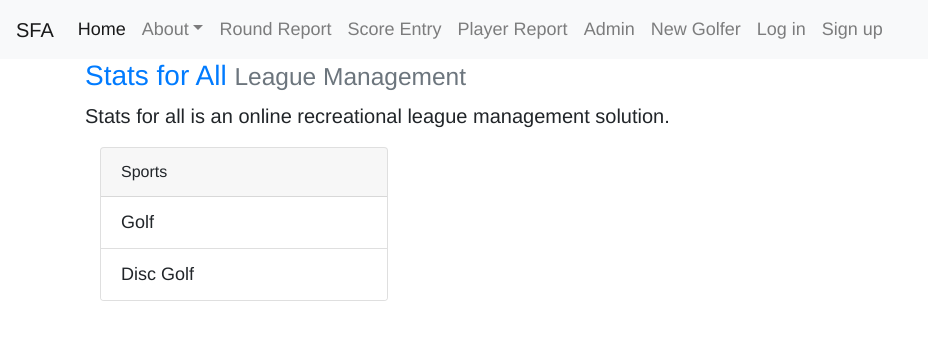
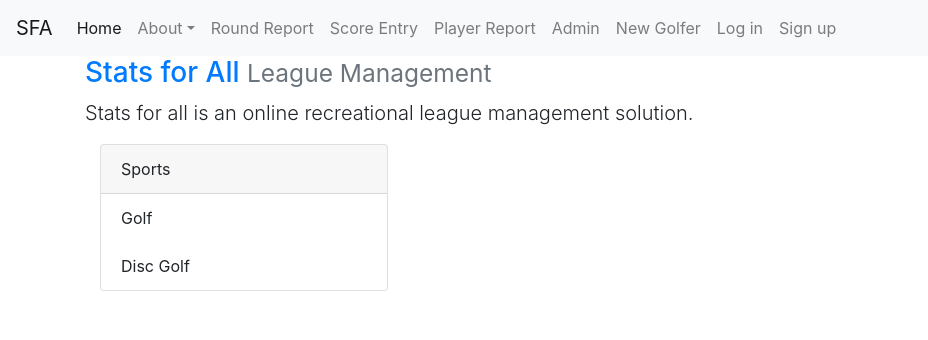
Before and after one commit to rmcguirect/GLM_Site, a plain HTML site: page GLM_Site/index.html in a window 1280 px wide. Shown: the whole page, without its empty margins (0-928 px from the left). Drawn offline with nearby package versions, Linux system fonts and the light colour scheme.

Commit message:
Add CDN off bootstrap to index

```diff
--- a/GLM_Site/index.html
+++ b/GLM_Site/index.html
@@ -2,10 +2,13 @@
 <!DOCTYPE html>
 <html lang="en">
 <head>
-	<meta charset="utf-8">
+
+
+
 	<title>Goosey Goat Disc Golf League</title>
-	<meta name="viewport" content="width=device-width, initial-scale=1">
-	<link href="./resources/css/index.css" type="text/css" rel="stylesheet">
+	<link rel="stylesheet" href="https://stackpath.bootstrapcdn.com/bootstrap/4.3.1/css/bootstrap.min.css" integrity="sha384-ggOyR0iXCbMQv3Xipma34MD+dH/1fQ784/j6cY/iJTQUOhcWr7x9JvoRxT2MZw1T" crossorigin="anonymous">
+	<script src="https://stackpath.bootstrapcdn.com/bootstrap/4.3.1/js/bootstrap.min.js" integrity="sha384-JjSmVgyd0p3pXB1rRibZUAYoIIy6OrQ6VrjIEaFf/nJGzIxFDsf4x0xIM+B07jRM" crossorigin="anonymous"></script>
+
 </head>
 
 
```
